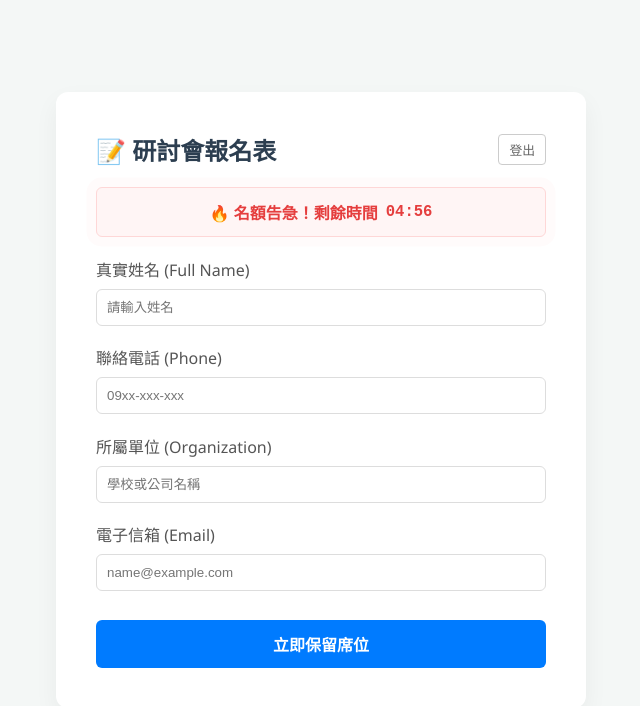
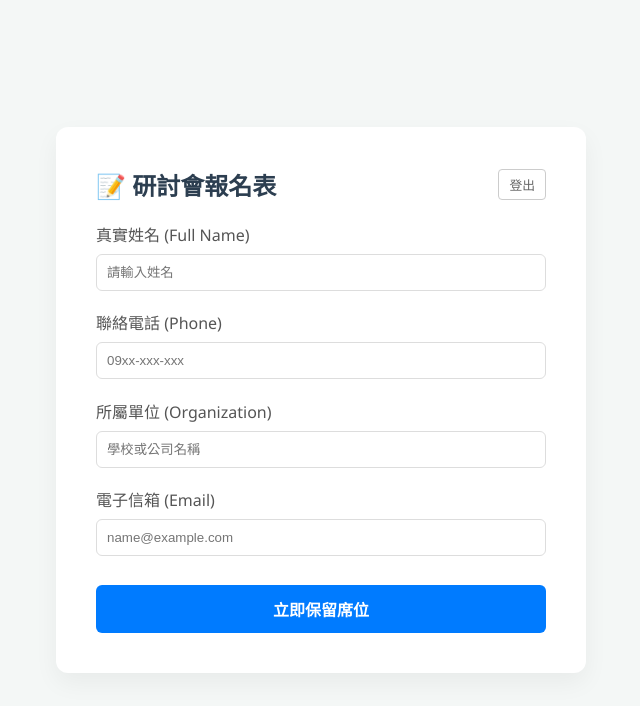
Before and after one commit to gavin931001/DevOps_A11, a website: page registration.html in a window 1280 px wide. Shown: the whole page, without its empty margins (319-959 px from the left). Drawn offline with Linux system fonts and the light colour scheme; sample sign-in values are in the browser's storage.

Commit message:
Disable countdown timer feature in registration form

```diff
--- a/registration.html
+++ b/registration.html
@@ -92,7 +92,7 @@
     // 報告截圖重點：修改這裡的 true/false 來模擬不同版本的發布
     const featureFlags = {
         // 假設一：加入倒數計時器能增加急迫感 (Urgency)
-        ENABLE_COUNTDOWN_TIMER: true,
+        ENABLE_COUNTDOWN_TIMER: false,
 
         // 假設二：簡化表單能提高填寫率 (Frictionless)
         // Set to true = 極簡版 (只有 Email)
```
